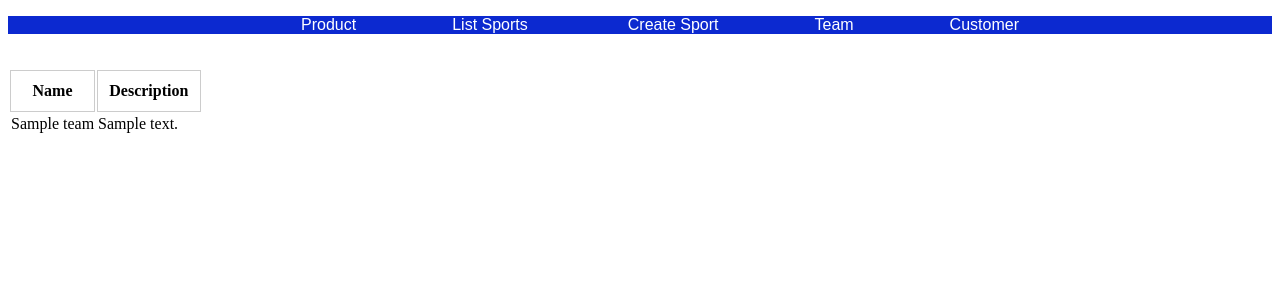
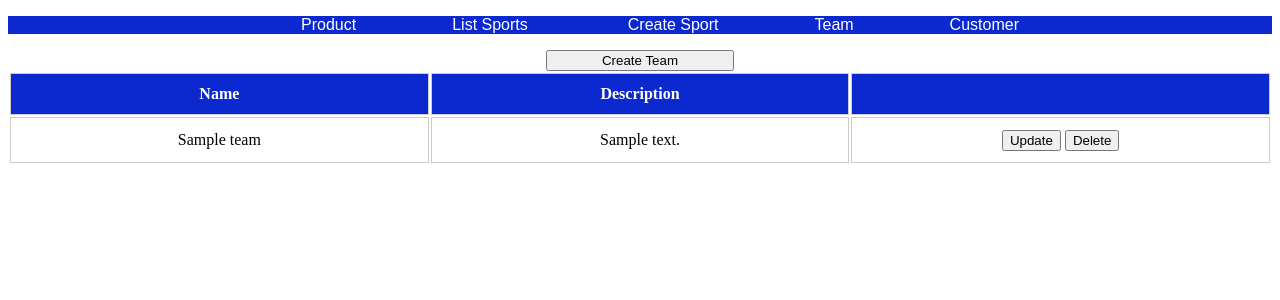
Before and after one commit to abreumatheus/OlistDojo1, a Flask app: template aula017/src/view/templates/team.html in a window 1280 px wide. Shown: the top 300 px of the page. Run offline with Flask 2, Linux system fonts and the light colour scheme; the template is opened without the code that fills it: most values are stand-ins (such as "Sample title", 1, 10 or a date in 2020).

Commit message:
Added buttons for update and delete and style

```diff
--- a/aula017/src/view/templates/team.html
+++ b/aula017/src/view/templates/team.html
@@ -1,6 +1,7 @@
 {% extends 'template.html'%}
 {% block body %}
-    <a href="/team/create">Create Team</a>
+    <div class="team_list">
+        <button type="button"> <a class='button_' href="/team/create">Create Team</a> </button>
         <table>
             <tr>
                 <th>
@@ -9,6 +10,7 @@
                 <th>
                     Description
                 </th>
+                <th></th>
             </tr>
             {% for team in teams %}
             <tr>
@@ -18,7 +20,12 @@
                 <td>
                     {{ team.description }}
                 </td>
+                <td>
+                    <button type="button" onclick="window.location.href='/team/update/{{team.id_}}'">Update</button>
+                    <button type="button" onclick="window.location.href='/team/delete/{{team.id_}}'">Delete</button>
+                </td>
             </tr>
             {% endfor %}
         </table>
+    </div>
 {% endblock %}
```
Lines whose indentation alone changed are shown as unchanged.
